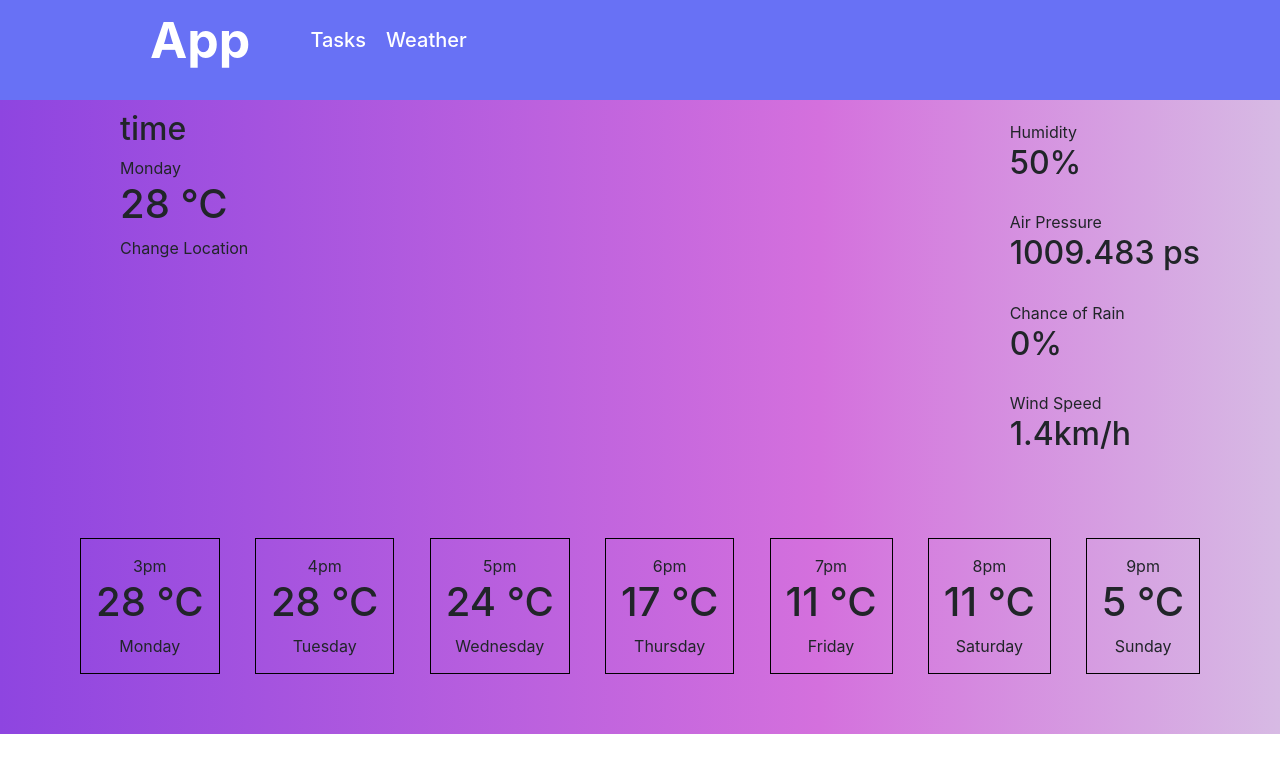
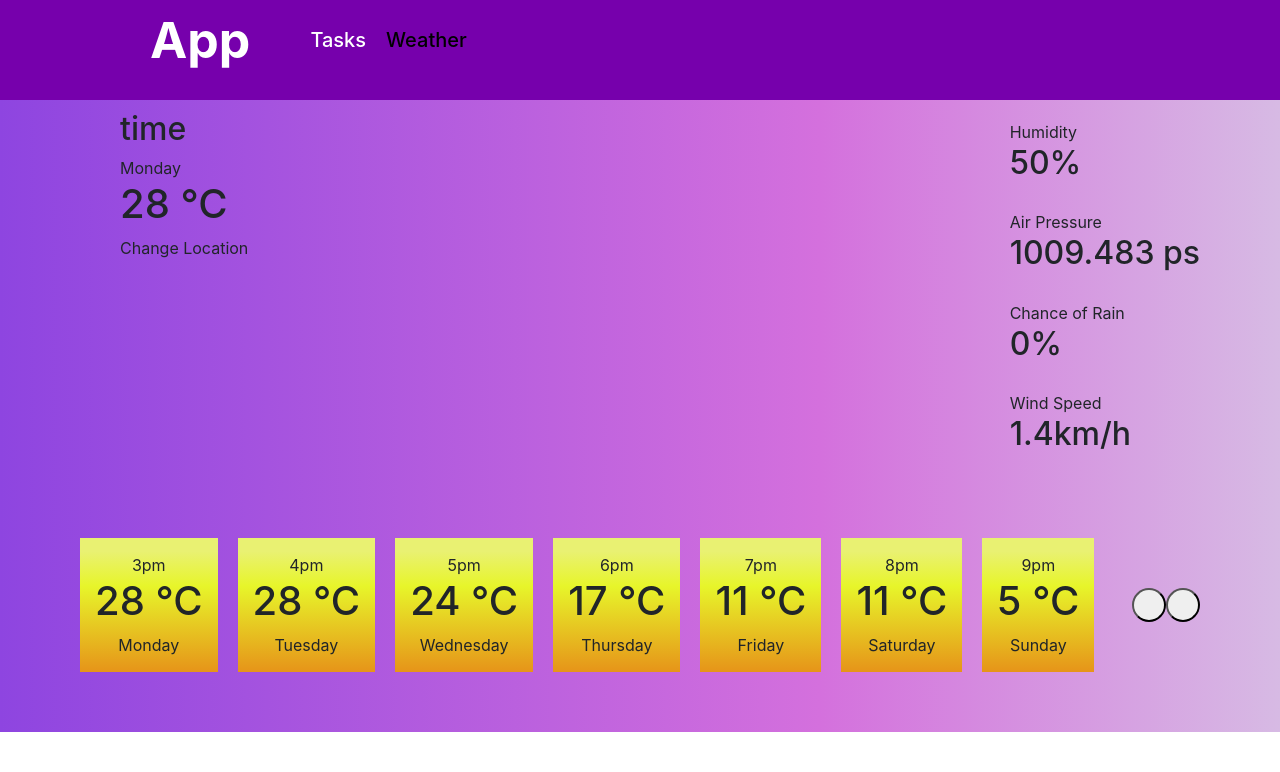
Before and after one commit to NicholasKlaus/reactproj, a React (Create React App) app: page /weather in a window 1280 px wide. Shown: the top 772 px of the page. Built offline with nearby package versions, Linux system fonts and the light colour scheme.

Commit message:
added component Header

```diff
--- a/src/components/Header/header.css
+++ b/src/components/Header/header.css
@@ -2,6 +2,13 @@
     height: 100px;
     padding: 0 0 20px 0;
     background-color: #6871f5;
+    color: #fff;
+}
+
+.w-header {
+    background-color: #7600ac;
+    height: 100px;
+    padding: 0 0 20px 0;
     color: #fff;
 }
 
--- a/src/components/Header/header.js
+++ b/src/components/Header/header.js
@@ -1,18 +1,43 @@
-import React from 'react';
+import React, {useState, useEffect} from 'react';
 import './header.css';
-import {BrowserRouter as Switch, Link} from 'react-router-dom';
+import {BrowserRouter as Switch, NavLink} from 'react-router-dom';
 
-export default function Header(){
+
+function Header({isWeather}){
+    const [className, setClassName] = useState("header");
+
+
+    useEffect(function(){
+        setClassName(isWeather === true ? 'w-header' : 'header');
+    }, [isWeather])
+    console.log(isWeather);
+
+
     return(
-       <div className="header">
+       <div className={className}>
             <div className="h-body">
                 <div className="h-title">App</div>
                 <ul className="h-menu_list">
-                    <Link to="/tasks" className="h-menu_link">Tasks</Link>
-                    <Link to="/weather" className="h-menu_link">Weather</Link>
+                    <NavLink
+                        to="/tasks"
+                        className="h-menu_link"
+                        activeStyle={{
+                            color: "Black"
+                        }}
+                    >Tasks</NavLink>
+                    <NavLink
+                        to="/weather"
+                        className="h-menu_link"
+                        activeStyle={{
+                            color: "Black",
+
+                        }}
+                    >Weather</NavLink>
 
                 </ul>
            </div>
        </div>
     );
 }
+// const AdaptiveHeader = withRouter(Header)
+export default Header
--- a/src/components/TaskListPage/taskListStyle.css
+++ b/src/components/TaskListPage/taskListStyle.css
@@ -1,3 +1,4 @@
+
 .container {
     width: 1170px;
     margin: 0 auto;
@@ -37,3 +38,7 @@
 .checkbox{
     cursor: pointer;
 }
+
+.input-group-text{
+    cursor: pointer;
+}
--- a/src/components/WeatherPage/weatherStyle.css
+++ b/src/components/WeatherPage/weatherStyle.css
@@ -1,17 +1,19 @@
-.w-header {
-
-    background-color: #7600ac;
+.weather {
+    background: #8e45e0;
+    background: linear-gradient(to left, #d7bae4 0%, #d470dd 36%, #8e45e0 100%);
+}
+.w-body{
 
 }
 
-.w-header_title {
-    font-size: 30px;
-    line-height: 30px;
+.w-body__top{
+
 }
 
-.w-body{
-    background: #8e45e0;
-    background: linear-gradient(to left, #d7bae4 0%, #d470dd 36%, #8e45e0 100%);
+.w-body__bottom{
+    display: flex;
+    align-items: center;
+    justify-content: space-between;
 }
 
 .w-list_rightWrap{
@@ -38,13 +40,35 @@
 .cards-wrap{
     padding: 50px 0 50px 0;
     display: flex;
-    justify-content: space-between;
     align-items: center;
 }
 
 .w-card{
+    margin-right: 20px;
+    padding: 15px;
+    /* border: 1px solid #5b006d; вроді так краще без*/
+    text-align: center;
+    /* background-color: #e69419; вроді градіенту це не потрібне*/
+    background: linear-gradient(to bottom, #e9f172 10%, #e7f52a 36%, #e69419 100%);
+    /* box-shadow: 5px 5px 0 rgba(0,0,0,0.5); це перенести на активну картку коли вона активна (1)*/
+}
 
+.w-card:active{
+    /* box-shadow: 5px 5px 0 rgba(0,0,0,0.5); (1) */
+}
+
+.button-wrap{
+    display: flex;
+    align-items: center;
+    justify-content: space-between;
+}
+
+.leftArrow{
     padding: 15px;
-    border: 1px solid black;
-    text-align: center;
+    border-radius: 25px;
 }
+
+.rightArrow{
+    padding: 15px;
+    border-radius: 25px;
+}
--- a/src/pages/task-list.js
+++ b/src/pages/task-list.js
@@ -26,10 +26,12 @@ function Tasks() {
       ]
     );
 
+
+
     useEffect(() => {
       const _data = localStorage.getItem('_data') ? JSON.parse(localStorage.getItem('_data')) : [];
       setArr(_data);
-      console.log("_data is", _data);
+
     }, []);
 
     useEffect( () => {
--- a/src/pages/weather.js
+++ b/src/pages/weather.js
@@ -7,14 +7,18 @@ import {Col} from 'react-bootstrap';
 import Header from '../components/Header/header';
 
 
+
 export default function Weather() {
+
+
 
     return (
         <div className="weather">
-            <Header />
+            <Header isWeather={true} />
 
-            <div className="w-body">
-                <div className='container'>
+            <div className="container">
+                <div className='w-body'>
+                    <div className="w-body__top">
                         <Row>
                             <Col sm={6}>
                                 <div className="w-list_leftWrap">
@@ -51,6 +55,8 @@ export default function Weather() {
                                 </div>
                             </Col>
                         </Row>
+                    </div>
+                    <div className="w-body__bottom">
                         <div className="cards-wrap">
                             <div className="w-card">
                                 <div className="w-card_body">
@@ -102,6 +108,11 @@ export default function Weather() {
                                 </div>
                             </div>
                         </div>
+                        <div className="button-wrap">
+                            <button className="leftArrow"></button>
+                            <button className="rightArrow"></button>
+                        </div>
+                    </div>
                 </div>
             </div>
         </div>
```
Lines whose indentation alone changed are shown as unchanged.
